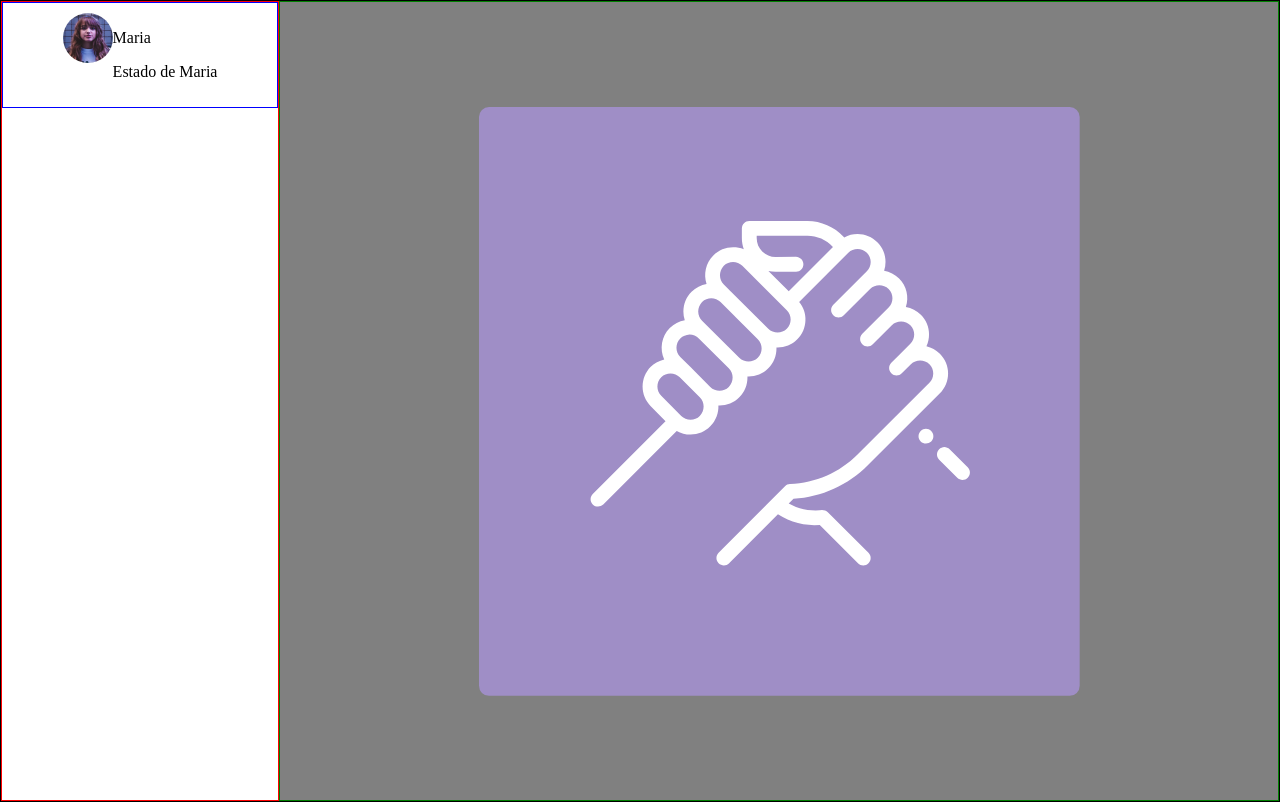
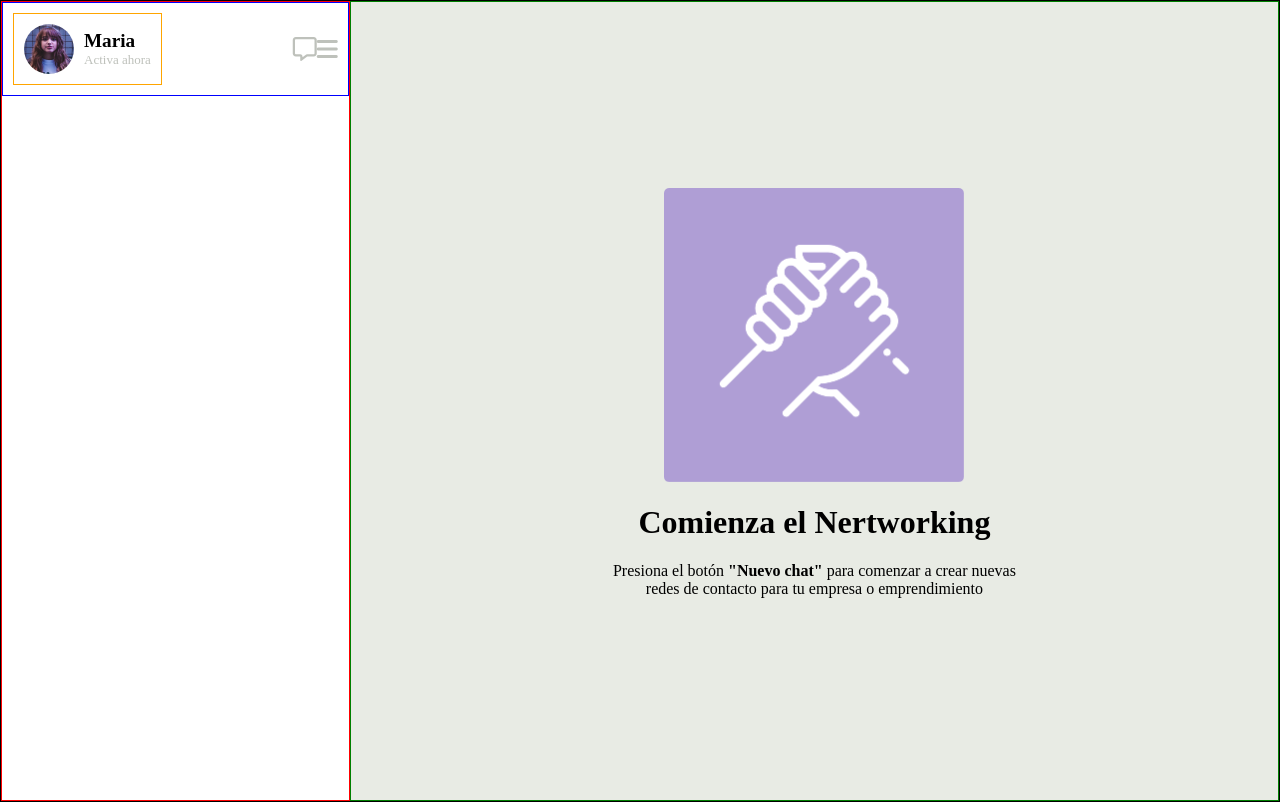
Before and after one commit to Elmersont/Modulo-2, a plain HTML site: page index.html in a window 1280 px wide. Drawn offline with Linux system fonts and the light colour scheme.

Commit message:
modificaciones contenido listo

```diff
--- a/assets/css/style.css
+++ b/assets/css/style.css
@@ -15,20 +15,48 @@ body{
     border: 1px solid green;
     flex-grow: 4;
     display: flex;
+    flex-direction: column;
     justify-content: center;
     align-items: center;
-    background-color: gray;
+    background-color: #E8EBE4;
 }
 .perfil {
     border: 1px solid blue;
     display: flex;
     flex-direction: row;
-    justify-content: space-around;
+    justify-content: space-between;
     align-items: center;
     padding: 10px;
+}
+.fotonombre{
+    display: flex;
+    padding: 5px;
+    border: 1px solid orange;
+    align-items: center;
 }
 .fotoperfil{
     border-radius: 100%;
     width: 50px;
     height: 50px;
+    padding: 5px;
 }
+.nombre{
+    font-size:larger;
+    font-weight: 200;
+    margin: 0px;
+}
+.estado{
+    font-size: small;
+    margin: 0px;
+    color:#BEC1BB;
+}
+.textocontenido{
+    text-align: center;
+}
+.iconocontenido{
+    width: 300px;
+}
+.iconos{
+    display: flex;
+    justify-content: space-around;
+}
--- a/index.html
+++ b/index.html
@@ -4,6 +4,7 @@
     <meta charset="UTF-8">
     <meta name="viewport" content="width=device-width, initial-scale=1.0">
     <link rel="stylesheet" href="assets/css/style.css">
+    <script src="https://kit.fontawesome.com/c7956f6d7e.js" crossorigin="anonymous"></script>
     <title>Document</title>
 </head>
 <body>
@@ -13,12 +14,22 @@
 
             <div class="perfil">
 
-                <div style="display: flex;">
+                <div class="fotonombre">
+
                     <img class="fotoperfil" src="assets/images/maria.jpg" alt="">
-                    <div>
-                        <p>Maria</p>
-                        <p>Estado de Maria</p>
+
+                    <div style="padding: 5px;">
+                        <p class="nombre"> <strong>Maria</strong> </p>
+                        <p class="estado">Activa ahora</p>
                     </div>
+
+                </div>
+
+                <div class="iconos">
+
+                    <i class="fa-regular fa-message fa-xl" style="color: #BEC1BB;"></i>
+                    <i class="fa-solid fa-bars fa-xl" style="color: #BEC1BB;"></i>
+
 
                 </div>
 
@@ -28,7 +39,12 @@
         </div>
         <div class="contenido">
 
-            <img src="assets/images/hand.png">
+            <img class="iconocontenido" src="assets/images/hand.png">
+
+            <div class="textocontenido">
+                <h1>Comienza el Nertworking</h1>
+                <p>Presiona el botón <strong>"Nuevo chat"</strong>  para comenzar a crear nuevas <br>redes de contacto para tu empresa o emprendimiento</p>
+            </div>
 
         </div>
     </div>
```
